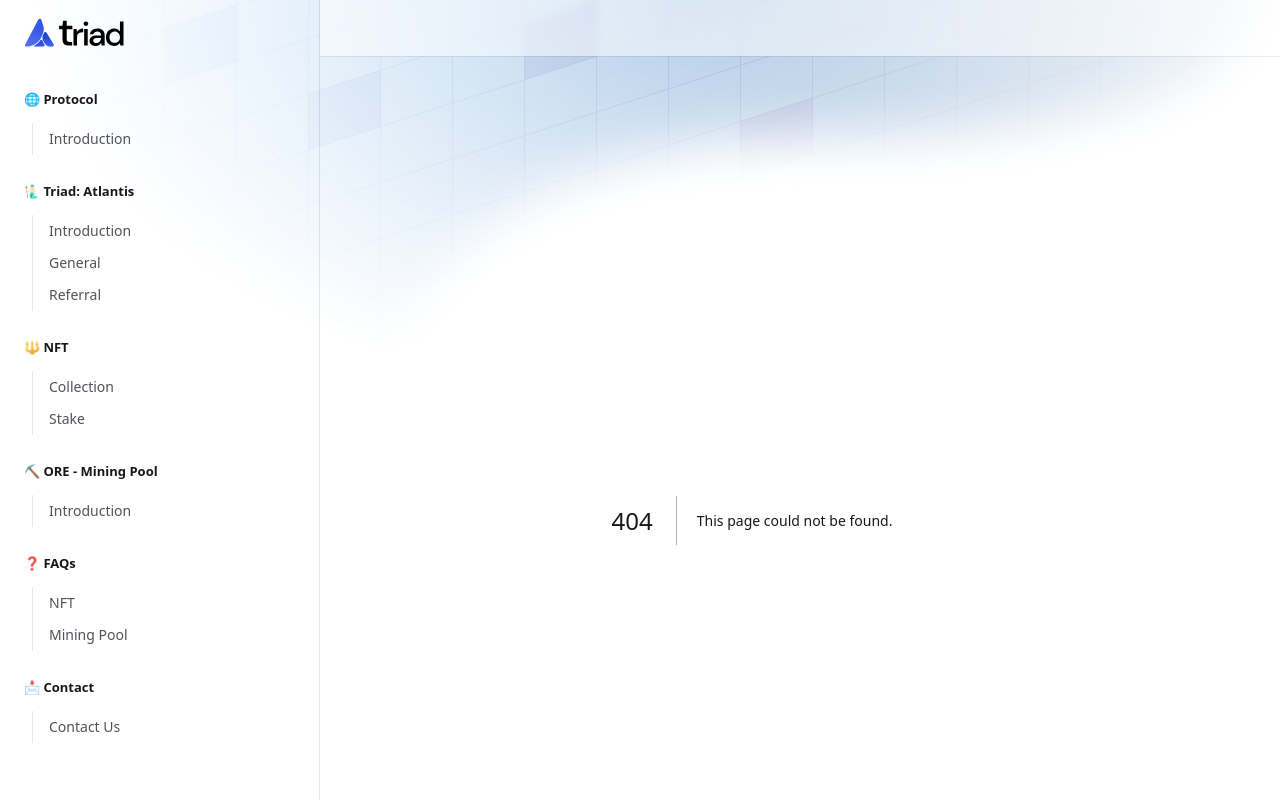
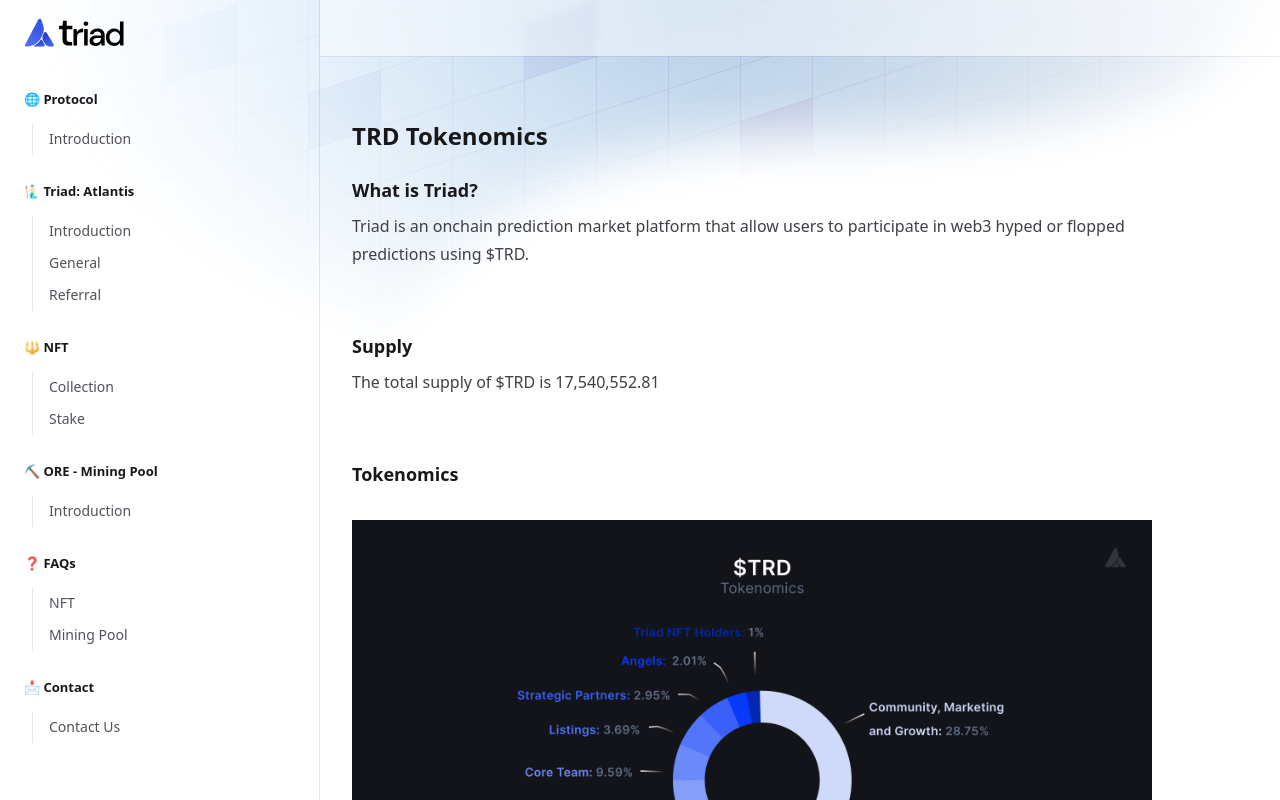
Before and after one commit to triadxyz/docs, a Next.js app: page /tokenomics in a window 1280 px wide. Before the commit this address had no page. Shown: the top 800 px of the page. Built offline with nearby package versions, Linux system fonts and the light colour scheme.

Commit message:
add tokenomics

```diff
--- /dev/null
+++ b/src/pages/tokenomics.mdx
@@ -0,0 +1,17 @@
+export const description = 'Tokenomics'
+
+# TRD Tokenomics
+
+## What is Triad?
+
+Triad is an onchain prediction market platform that allow users to participate in web3 hyped or flopped predictions using $TRD.
+
+## Supply
+
+The total supply of $TRD is 17,540,552.81
+
+## Tokenomics
+
+![TRD Distribution](/images/trd-tokenomics.png)
+
+## Wallets
```
Also changed, not shown: public/images/trd-tokenomics.png (added).
